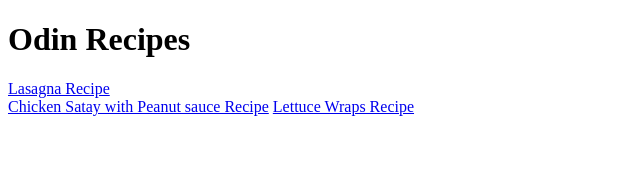
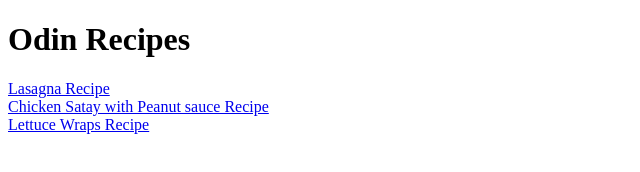
Before and after one commit to milliepillie/odin-project, a plain HTML site: page index.html in a window 1280 px wide. Shown: the whole page, without its empty margins (0-640 px from the left). Drawn offline with Linux system fonts and the light colour scheme.

Commit message:
Update index.html
added a break on index

```diff
--- a/index.html
+++ b/index.html
@@ -8,7 +8,7 @@
 <body>
     <h1>Odin Recipes</h1>
     <a href="recipes/lasagna.html">Lasagna Recipe</a><br>
-    <a href="recipes/chickenSatay.html">Chicken Satay with Peanut sauce Recipe</a>
+    <a href="recipes/chickenSatay.html">Chicken Satay with Peanut sauce Recipe</a><br>
     <a href="recipes/lettuceWraps.html">Lettuce Wraps Recipe</a>
 </body>
 </html>
```
